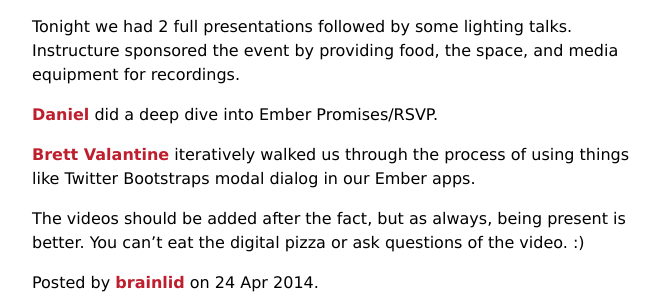
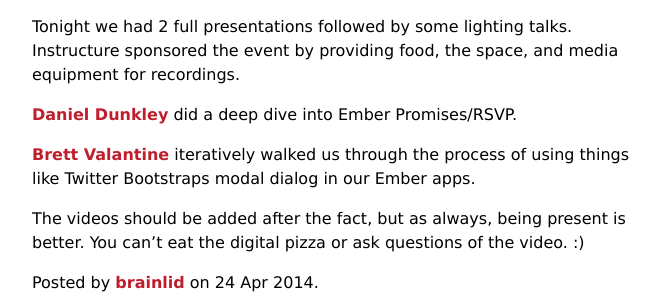
Before and after one commit to utahember/utahember.github.io, a Jekyll site: the page built from _posts/2014-04-24-ue.js-meeting.md, in a window 1280 px wide. Shown: the part 181-478 px from the top of the page, without its empty margins (308-971 px from the left). Built offline with Jekyll 4.4.1, drawn with Linux system fonts in a browser that asks for light colours.

Commit message:
Update 2014-04-24-ue.js-meeting.md

```diff
--- a/_posts/2014-04-24-ue.js-meeting.md
+++ b/_posts/2014-04-24-ue.js-meeting.md
@@ -7,7 +7,7 @@
 
 Tonight we had 2 full presentations followed by some lighting talks. Instructure sponsored the event by providing food, the space, and media equipment for recordings.
 
-[Daniel]() did a deep dive into Ember Promises/RSVP.
+[Daniel Dunkley](https://github.com/kingpin2k) did a deep dive into Ember Promises/RSVP.
 
 [Brett Valantine](https://github.com/brettv) iteratively walked us through the process of using things like Twitter Bootstraps modal dialog in our Ember apps.
 
```
